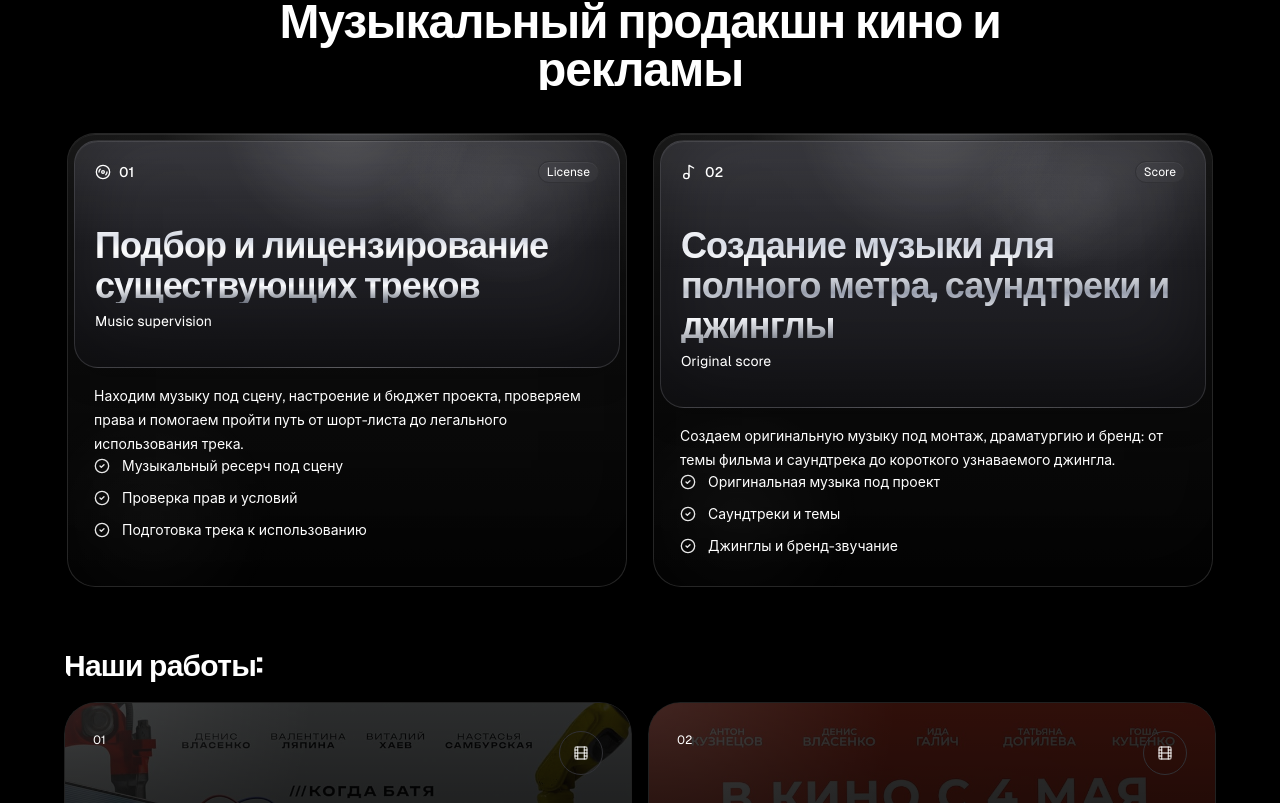
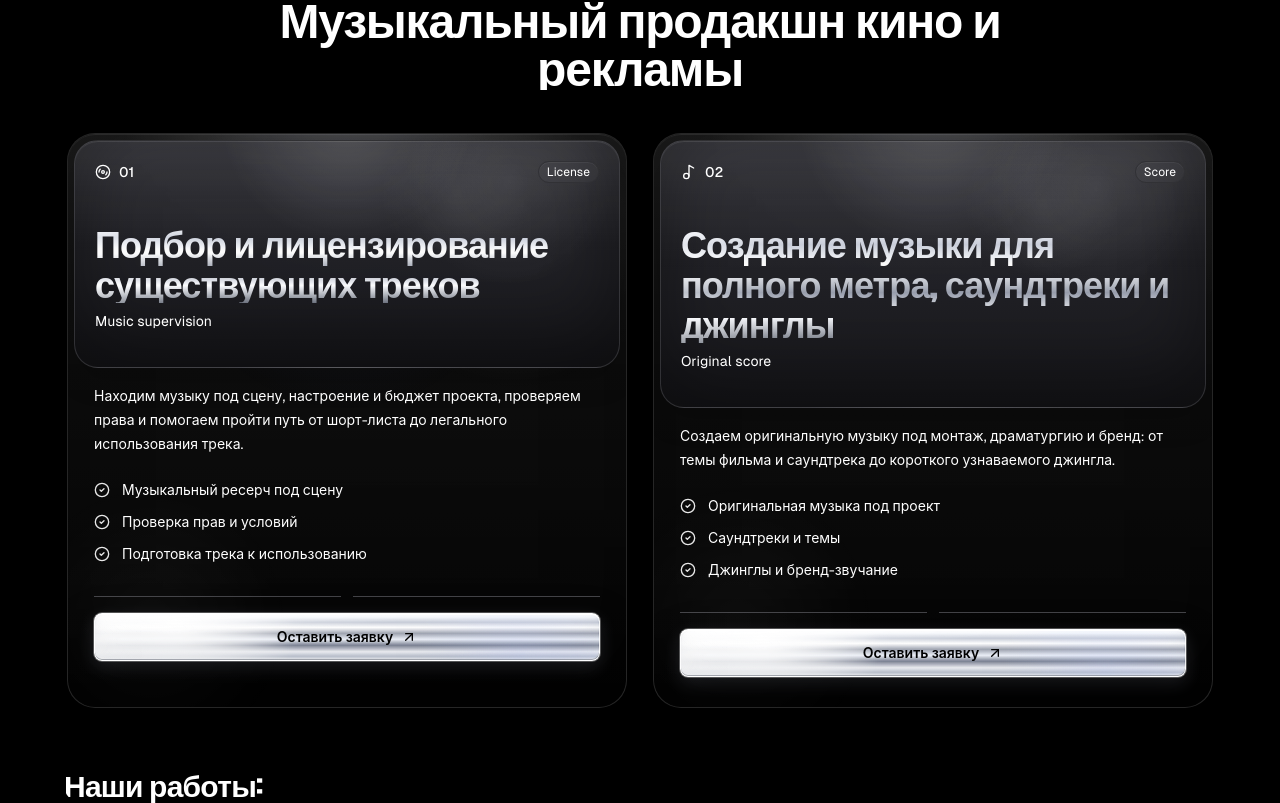
Before and after one commit to YaroslavSigidin/PULSAR, a React (Vite) app: page / in a window 1280 px wide. Shown: the part 7837-8640 px from the top of the page. Built offline with nearby package versions, Linux system fonts and the light colour scheme; no server answers.

Commit message:
Add hover CTA to film service cards

```diff
--- a/src/components/sections/FilmWorksSection.tsx
+++ b/src/components/sections/FilmWorksSection.tsx
@@ -1,6 +1,8 @@
-import { CheckCircle2, Clapperboard, Disc3, Film, Music2 } from 'lucide-react'
+import { useState } from 'react'
+import { ArrowUpRight, CheckCircle2, Clapperboard, Disc3, Film, Music2 } from 'lucide-react'
 
 import { Reveal } from '@/components/ui/Reveal'
+import { LeadRequestModal } from '@/components/ui/LeadRequestModal'
 import * as PricingCard from '@/components/ui/pricing-card'
 import { withBaseUrl } from '@/lib/withBaseUrl'
 
@@ -120,12 +122,12 @@ function FilmCard({ index, film }: { index: number; film: FilmWork }) {
   )
 }
 
-function FilmServiceCard({ service }: { service: FilmService }) {
+function FilmServiceCard({ onRequest, service }: { onRequest: () => void; service: FilmService }) {
   const Icon = service.icon
 
   return (
     <PricingCard.Card className="flex h-full w-full border-transparent bg-transparent p-0.5 shadow-none">
-      <div className={`premium-tariff-card flex h-full w-full flex-1 flex-col rounded-[1.75rem] px-1.5 pb-[10px] pt-1.5 ${filmServiceTheme}`}>
+      <div className={`premium-tariff-card group flex h-full w-full flex-1 flex-col rounded-[1.75rem] px-1.5 pb-[10px] pt-1.5 ${filmServiceTheme}`}>
         <PricingCard.Header
           glassEffect={false}
           className="premium-tariff-header mb-0 rounded-[1.5rem] p-5"
@@ -151,6 +153,7 @@ function FilmServiceCard({ service }: { service: FilmService }) {
         </PricingCard.Header>
 
         <PricingCard.Body className="flex flex-1 flex-col px-5 pb-5 pt-4 space-y-0">
+          <div>
             <PricingCard.Description className="premium-tariff-copy max-w-xl text-sm leading-6 text-white/62">
               {service.description}
             </PricingCard.Description>
@@ -165,6 +168,20 @@ function FilmServiceCard({ service }: { service: FilmService }) {
                 </PricingCard.ListItem>
               ))}
             </PricingCard.List>
+          </div>
+
+          <div className="premium-tariff-cta mt-auto space-y-4 pt-8">
+            <PricingCard.Separator className="premium-tariff-separator text-white/30" />
+
+            <button
+              type="button"
+              onClick={onRequest}
+              className="hero-chrome-button premium-tariff-button inline-flex h-12 w-full items-center justify-center gap-2 rounded-[8px] px-6 text-sm font-semibold text-black"
+            >
+              Оставить заявку
+              <ArrowUpRight className="h-4 w-4" aria-hidden="true" />
+            </button>
+          </div>
         </PricingCard.Body>
       </div>
     </PricingCard.Card>
@@ -172,6 +189,8 @@ function FilmServiceCard({ service }: { service: FilmService }) {
 }
 
 export function FilmWorksSection() {
+  const [selectedService, setSelectedService] = useState<FilmService | null>(null)
+
   return (
     <section id="films" className="scroll-mt-28 bg-black px-4 pb-28 pt-10 text-white">
       <div className="mx-auto max-w-6xl">
@@ -185,7 +204,7 @@ export function FilmWorksSection() {
         <div className="mt-10 grid gap-5 lg:grid-cols-2">
           {filmServices.map((service, index) => (
             <Reveal key={service.title} delay={index * 70} className="flex h-full">
-              <FilmServiceCard service={service} />
+              <FilmServiceCard service={service} onRequest={() => setSelectedService(service)} />
             </Reveal>
           ))}
         </div>
@@ -202,6 +221,12 @@ export function FilmWorksSection() {
           ))}
         </ul>
       </div>
+
+      <LeadRequestModal
+        isOpen={Boolean(selectedService)}
+        serviceTitle={selectedService?.title ?? ''}
+        onClose={() => setSelectedService(null)}
+      />
     </section>
   )
 }
```
Lines whose indentation alone changed are shown as unchanged.
